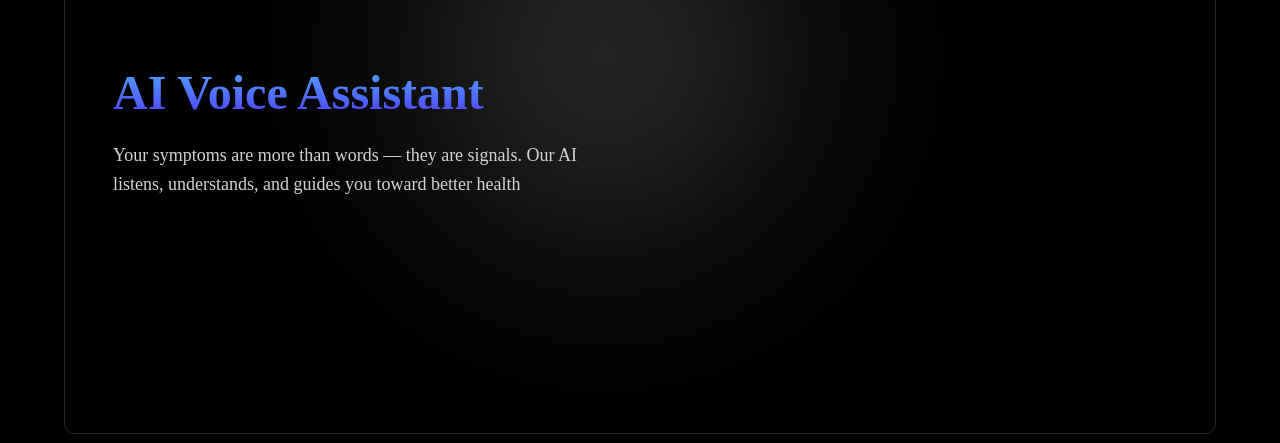
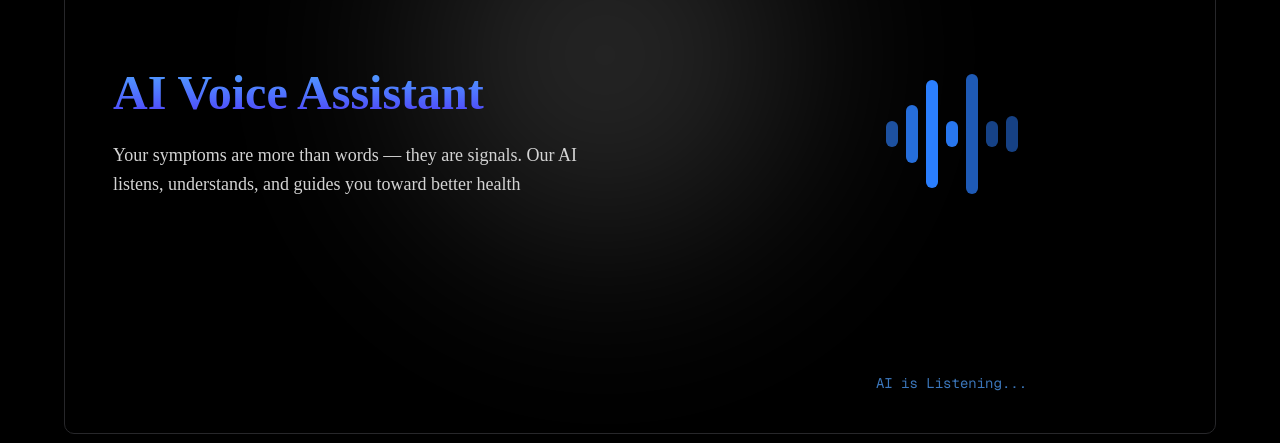
Before and after one commit to Sha-mbhavi/VAIDYA-OS-CODE, a Next.js app in the folder doctor option/: page /voice in a window 1280 px wide. Shown: the part 266-709 px from the top of the page. Built offline with nearby package versions, Linux system fonts and the light colour scheme.

Commit message:
Optimize Spline component by replacing heavy WebGL with fast CSS animation

```diff
--- a/doctor option/src/components/ui/splite.tsx
+++ b/doctor option/src/components/ui/splite.tsx
@@ -1,26 +1,31 @@
 'use client'
 
-import { Suspense, lazy } from 'react'
-const Spline = lazy(() => import('@splinetool/react-spline'))
-
 interface SplineSceneProps {
-  scene: string
+  scene?: string
   className?: string
 }
 
-export function SplineScene({ scene, className }: SplineSceneProps) {
+export function SplineScene({ className }: SplineSceneProps) {
+  // Replacing the heavy 3D WebGL canvas with a lightweight CSS animation
+  // to fix the infinite loading/freezing issues on the user's computer.
   return (
-    <Suspense
-      fallback={
-        <div className="w-full h-full flex items-center justify-center">
-          <span className="loader">Loading 3D...</span>
-        </div>
-      }
-    >
-      <Spline
-        scene={scene}
-        className={className}
-      />
-    </Suspense>
+    <div className={`flex items-center justify-center w-full h-full ${className}`}>
+      <div className="flex gap-2 items-center justify-center h-32">
+        {[1, 2, 3, 4, 5, 6, 7].map((i) => (
+          <div
+            key={i}
+            className="w-3 bg-blue-500 rounded-full animate-pulse"
+            style={{
+              height: `${Math.max(20, Math.random() * 100)}%`,
+              animationDelay: `${i * 0.15}s`,
+              animationDuration: '1s'
+            }}
+          />
+        ))}
+      </div>
+      <div className="absolute bottom-10 text-blue-400 font-mono text-sm animate-pulse">
+        AI is Listening...
+      </div>
+    </div>
   )
 }
```
